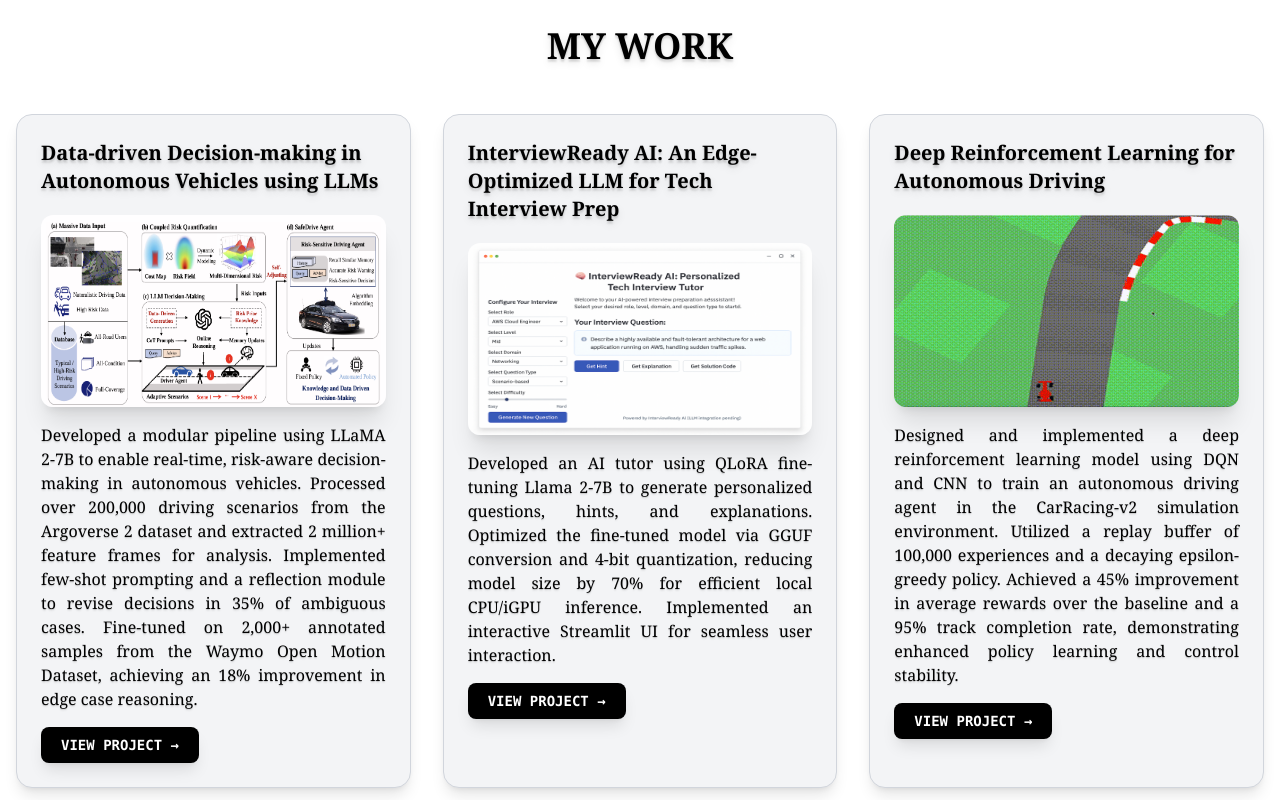
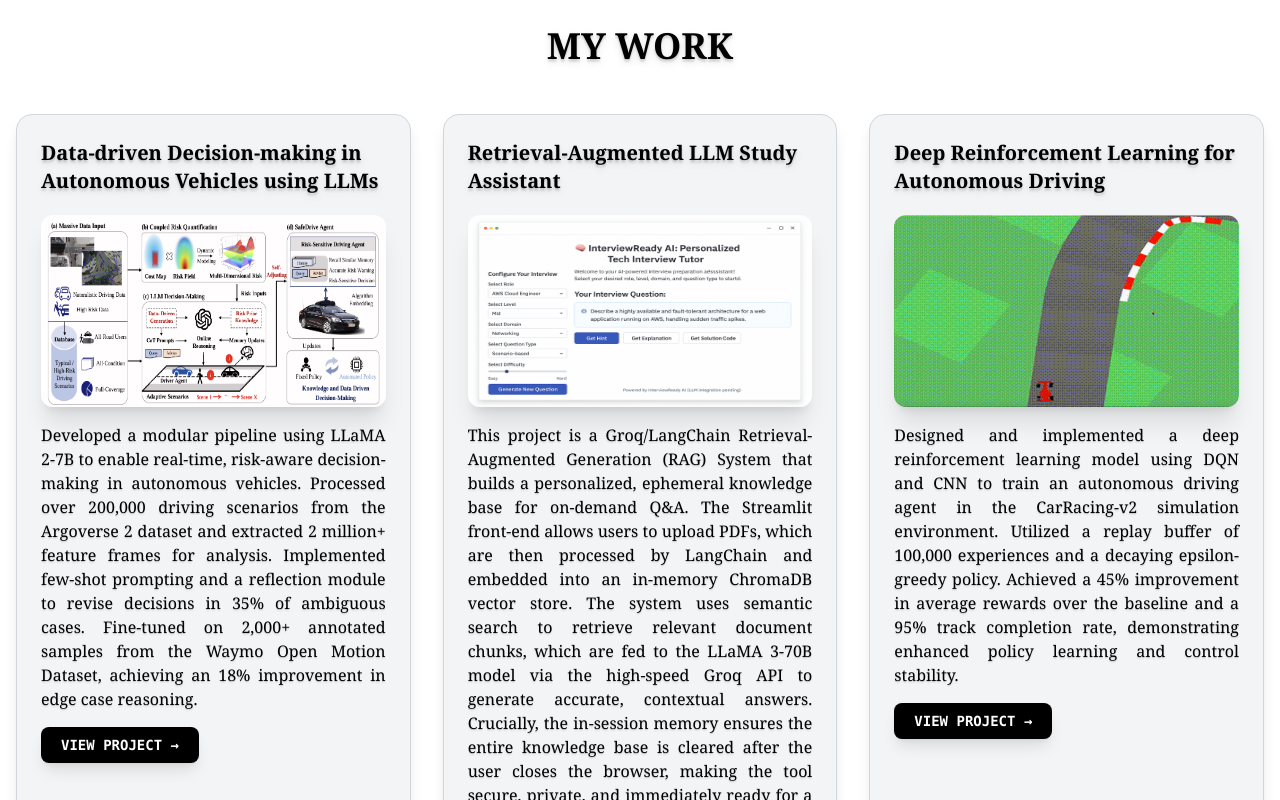
Before and after one commit to niran1717/jan-folio, a React (Vite) app: page / in a window 1280 px wide. Shown: the part 2100-2900 px from the top of the page. Built offline with nearby package versions, Linux system fonts and the light colour scheme.

Commit message:
Update Projects.jsx

```diff
--- a/src/components/Projects.jsx
+++ b/src/components/Projects.jsx
@@ -21,9 +21,9 @@
   },
   {
     id: 2,
-    title: 'InterviewReady AI: An Edge-Optimized LLM for Tech Interview Prep',
-    description: 'Developed an AI tutor using QLoRA fine-tuning Llama 2-7B to generate personalized questions, hints, and explanations. Optimized the fine-tuned model via GGUF conversion and 4-bit quantization, reducing model size by 70% for efficient local CPU/iGPU inference. Implemented an interactive Streamlit UI for seamless user interaction.',
-    link: 'https://github.com/niran1717/InterviewReadyAI.git',
+    title: 'Retrieval-Augmented LLM Study Assistant',
+    description: 'This project is a Groq/LangChain Retrieval-Augmented Generation (RAG) System that builds a personalized, ephemeral knowledge base for on-demand Q&A. The Streamlit front-end allows users to upload PDFs, which are then processed by LangChain and embedded into an in-memory ChromaDB vector store. The system uses semantic search to retrieve relevant document chunks, which are fed to the LLaMA 3-70B model via the high-speed Groq API to generate accurate, contextual answers. Crucially, the in-session memory ensures the entire knowledge base is cleared after the user closes the browser, making the tool secure, private, and immediately ready for a new set of documents.',
+    link: 'https://github.com/niran1717/AI_Study_Assistant.git',
     imageUrl: img2
 },
   {
```
